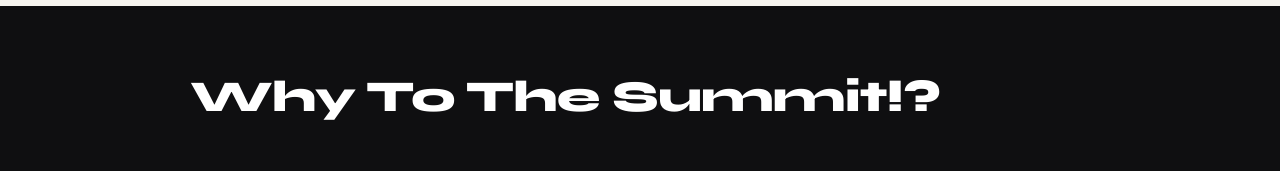
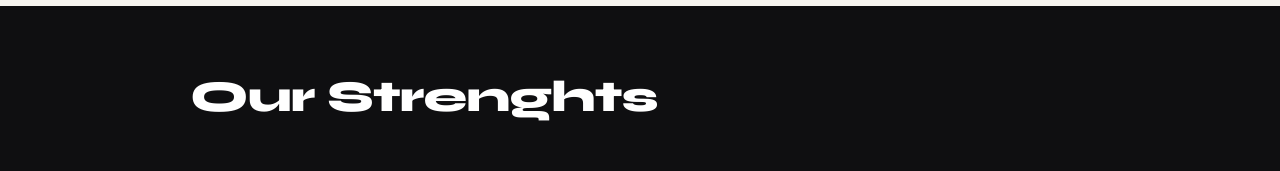
Before and after one commit to BlackBeltBob/summit-website, a React (Vite) app: page /#/ in a window 1280 px wide. Shown: the part 1618-1789 px from the top of the page. Built offline with nearby package versions, Linux system fonts and the light colour scheme.

Commit message:
Content changes

```diff
--- a/src/ProductPage.jsx
+++ b/src/ProductPage.jsx
@@ -124,7 +124,7 @@ export default function ProductPage() {
       <section className="features">
         <div className="features-inner">
           <div className="features-header">
-            <h2>Why {APP.name}?</h2>
+            <h2>{APP.featureDescription}</h2>
           </div>
           <div className="features-grid">
             {APP.features.map((f, i) => (
--- a/src/config.js
+++ b/src/config.js
@@ -26,6 +26,7 @@ export const APP = {
     { src: "/screenshot2.png", alt: "Settings panel" },
   ],
 
+  featureDescription: "Our Strenghts",
   features: [
     { icon: "⚡", title: "Easily", body: "Tell us where you want to go, and we'll plot a course." },
     { icon: "🔒", title: "Safely", body: "Define your limits, and we'll avoid challenges too great for you." },
```
